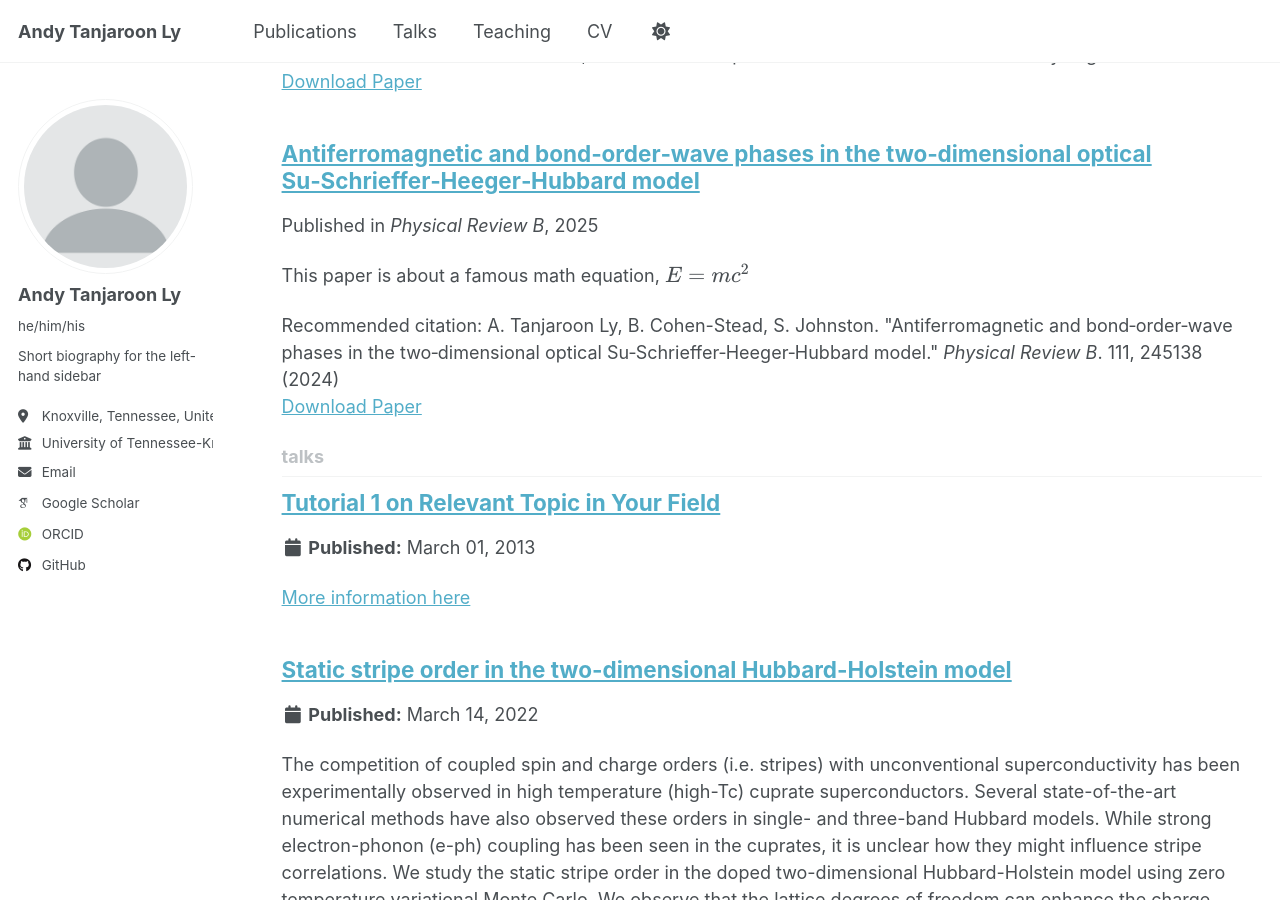
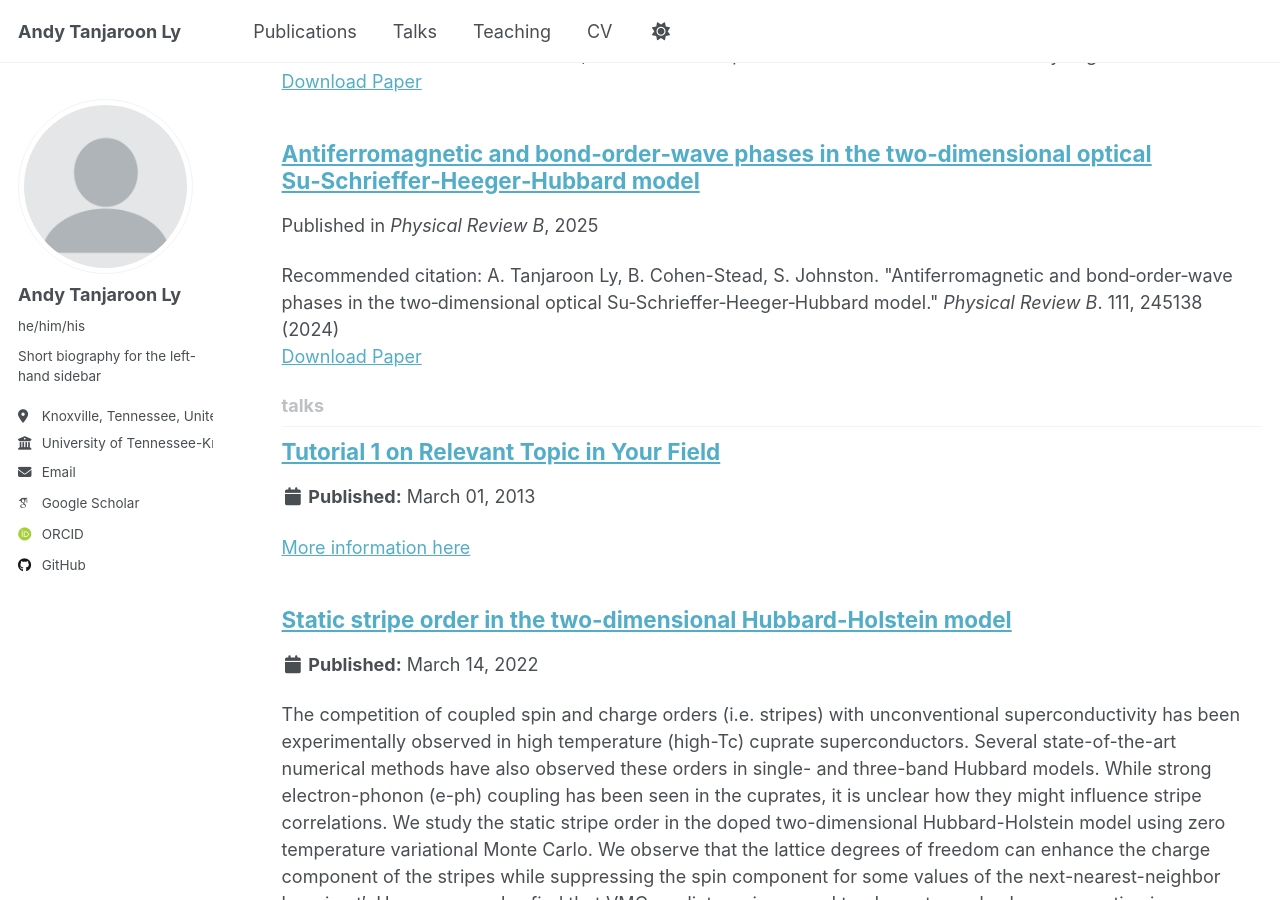
Before and after one commit to atanjaro/atanjaro.github.io, a Jekyll site: the page built from _pages/collection-archive.html, in a window 1280 px wide and 900 px high, scrolled down 1993 px. Built offline with Jekyll 4.4.1, drawn with Linux system fonts in a browser that asks for light colours; some web fonts are replaced; a script that is not in the unit is left out.

Commit message:
Update 2025-06-18-antiferromagnetic.md

```diff
--- a/_publications/2025-06-18-antiferromagnetic.md
+++ b/_publications/2025-06-18-antiferromagnetic.md
@@ -1,9 +1,9 @@
 ---
 title: "Antiferromagnetic and bond‑order‑wave phases in the two‑dimensional optical Su‑Schrieffer‑Heeger‑Hubbard model"
 collection: publications
-category: papers
+category: manuscripts
 permalink: /publication/2025-06-18-antiferromagnetic
-excerpt: 'This paper is about a famous math equation, $$E=mc^2$$'
+excerpt: ''
 date: 2025-06-18
 venue: 'Physical Review B'
 paperurl: 'https://journals.aps.org/prb/abstract/10.1103/2bnf-tmtc'
```
